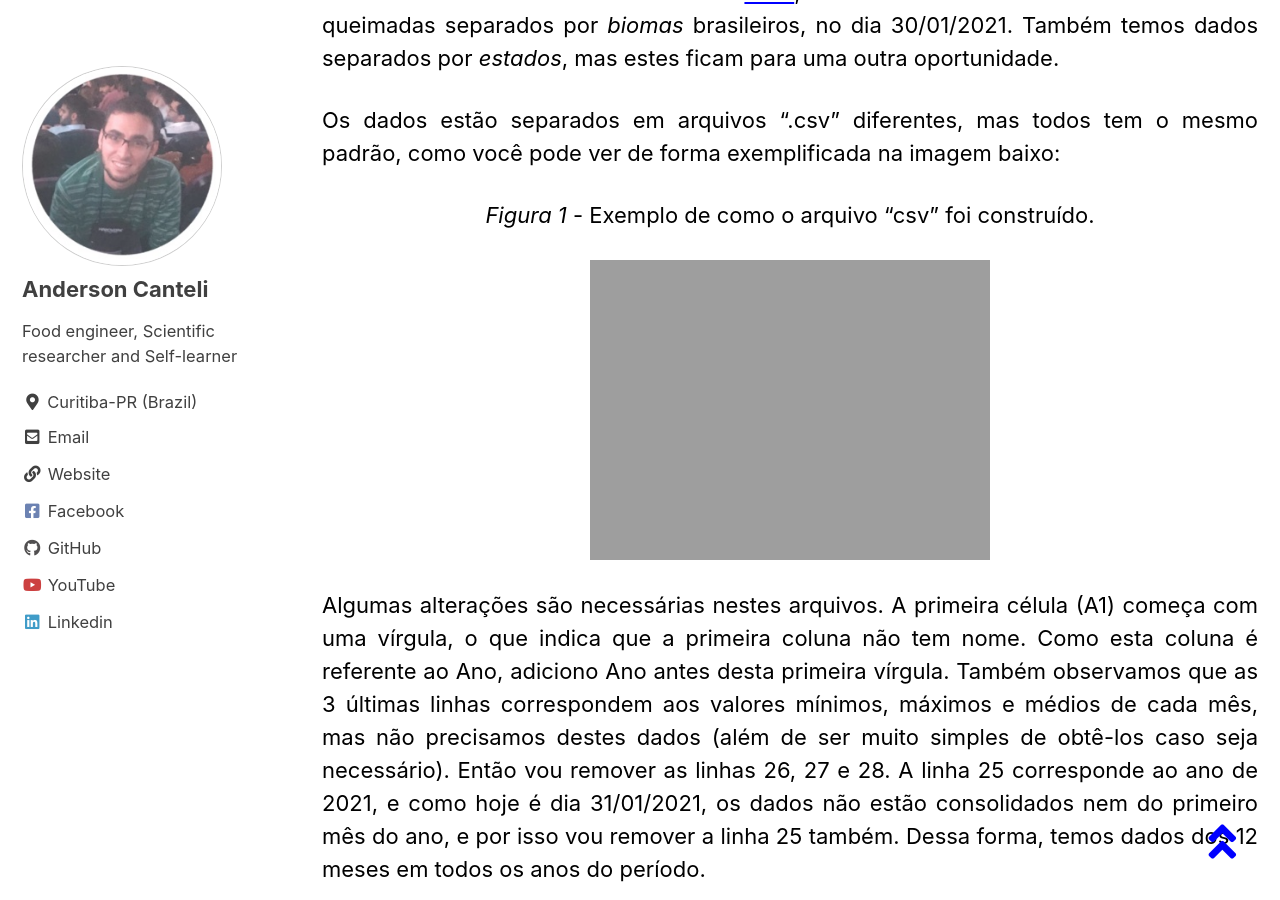
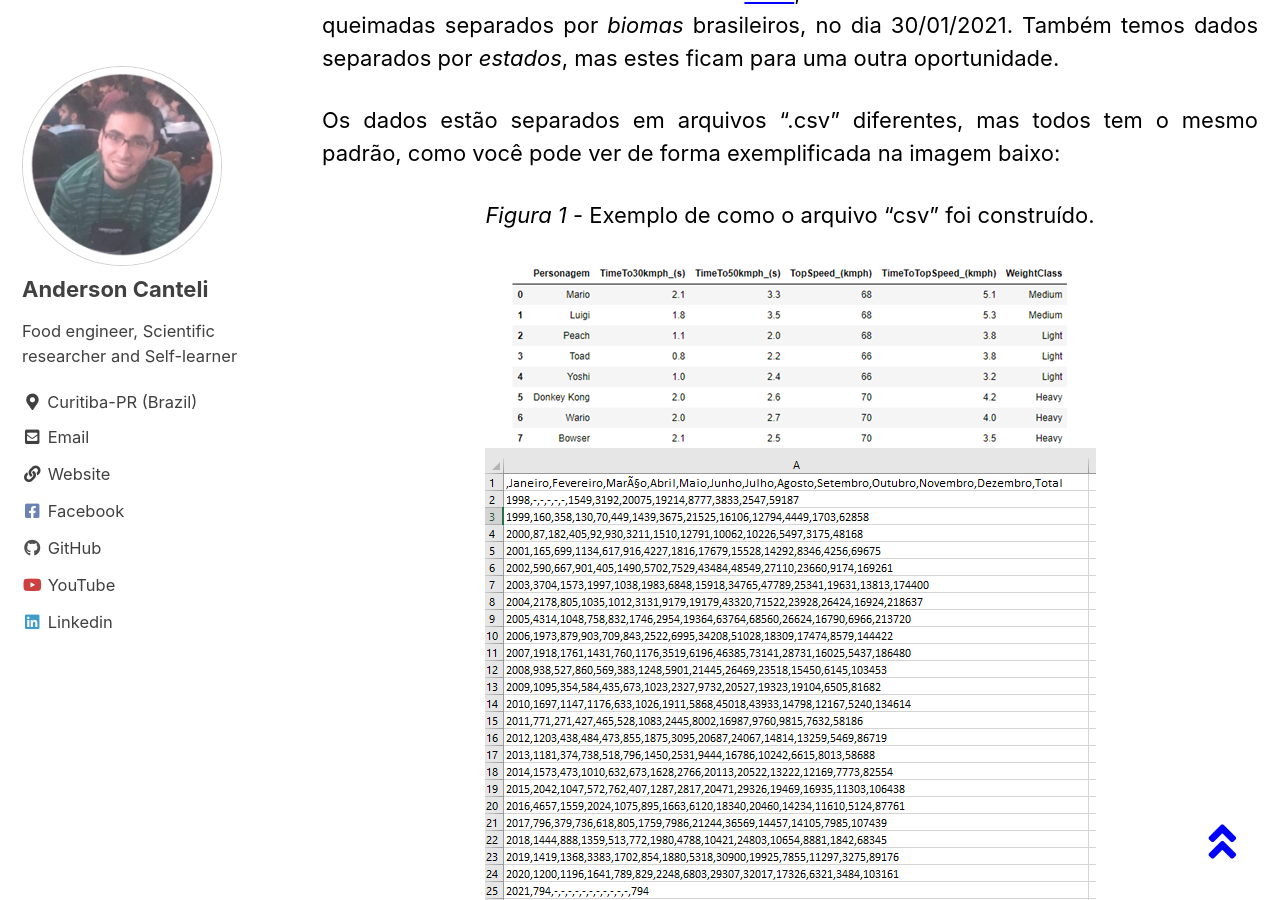
Before and after one commit to andersonmdcanteli/andersonmdcanteli.github.io, a Jekyll site: the page built from _posts/2021-02-05-Dashboards-Parte-1.md, in a window 1280 px wide and 900 px high, scrolled down 3203 px. Built offline with Jekyll 4.4.1, drawn with Linux system fonts in a browser that asks for light colours; cached includes are drawn as plain includes.

Commit message:
Update 2021-02-05-Dashboards-Parte-1.md

```diff
--- a/_posts/2021-02-05-Dashboards-Parte-1.md
+++ b/_posts/2021-02-05-Dashboards-Parte-1.md
@@ -78,8 +78,8 @@ Os dados estão separados em arquivos ".csv" diferentes, mas todos tem o mesmo p
 
 *Figura 1* - Exemplo de como o arquivo "csv" foi construído.
 {: .text-center}
-
-<img src="{{ site.url }}{{ site.baseurl }}/images/dashboards/parte-1/arquivo-csv-01.png" alt="print do arquivo csv original contendo dados históricos de focos de queimadas no bioma Amazônia." >
+<img src="{{ site.url }}{{ site.baseurl }}/images/pca_mk_64/table_df.png" alt="cat" >
+<img src="{{ site.url }}{{ site.baseurl }}/images/dashboards/parte_1/arquivo_csv_01.png" alt="print do arquivo csv original contendo dados históricos de focos de queimadas no bioma Amazônia." >
 {: .text-center}
 
 Algumas alterações são necessárias nestes arquivos. A primeira célula (A1) começa com uma vírgula, o que indica que a primeira coluna não tem nome. Como esta coluna é referente ao Ano, adiciono Ano antes desta primeira vírgula. Também observamos que as 3 últimas linhas correspondem aos valores mínimos, máximos e médios de cada mês, mas não precisamos destes dados (além de ser muito simples de obtê-los caso seja necessário). Então vou remover as linhas 26, 27 e 28. A linha 25 corresponde ao ano de 2021, e como hoje é dia 31/01/2021, os dados não estão consolidados nem do primeiro mês do ano, e por isso vou remover a linha 25 também. Dessa forma, temos dados dos 12 meses em todos os anos do período.
```
